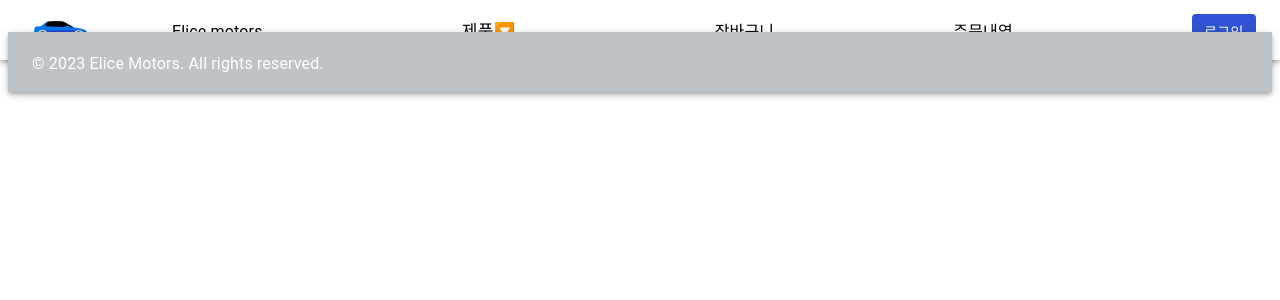
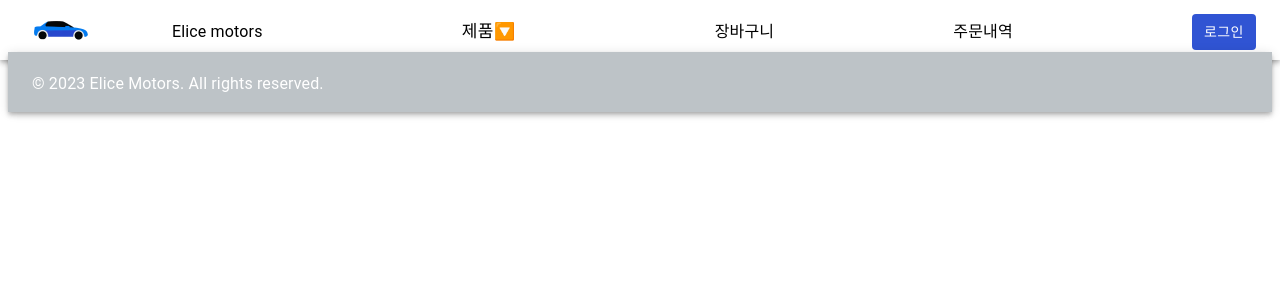
Before and after one commit to Elice-motors/Elice-motors-front, a React (Create React App) app: page /admin-orderlist in a window 1280 px wide. Shown: the top 300 px of the page. Built offline with nearby package versions, Linux system fonts and the light colour scheme.

Commit message:
style: padding값 변경

```diff
--- a/src/components/common/Footer.js
+++ b/src/components/common/Footer.js
@@ -7,7 +7,7 @@ const Footer = () => {
       style={{
         position: "relative",
         minHight: "100vh",
-        paddingBottom: "60px",
+        paddingBottom: "80px",
       }}
     >
       <AppBar
```
